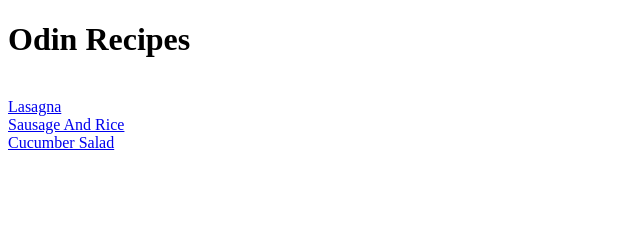
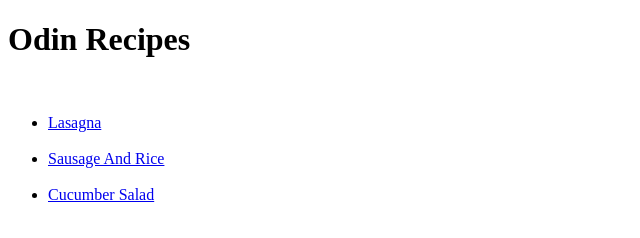
Before and after one commit to BenjaminJMcD/odin-recipes, a plain HTML site: page index.html in a window 1280 px wide. Shown: the whole page, without its empty margins (0-640 px from the left). Drawn offline with Linux system fonts and the light colour scheme.

Commit message:
unordered list for home page

```diff
--- a/index.html
+++ b/index.html
@@ -7,10 +7,12 @@
     <body>
         <h1>Odin Recipes</h1>
         <br>
-        <a href="./recipes/lasagna.html">Lasagna</a>
-        <br>
-        <a href="./recipes/sausage-and-rice.html">Sausage And Rice</a>
-        <br>
-        <a href="./recipes/cucumber-salad.html">Cucumber Salad</a>
+        <ul>
+            <li><a href="./recipes/lasagna.html">Lasagna</a></li>
+            <br>
+            <li><a href="./recipes/sausage-and-rice.html">Sausage And Rice</a></li>
+            <br>
+            <li><a href="./recipes/cucumber-salad.html">Cucumber Salad</a></li>
+        </ul>
     </body>
 </html>
```
